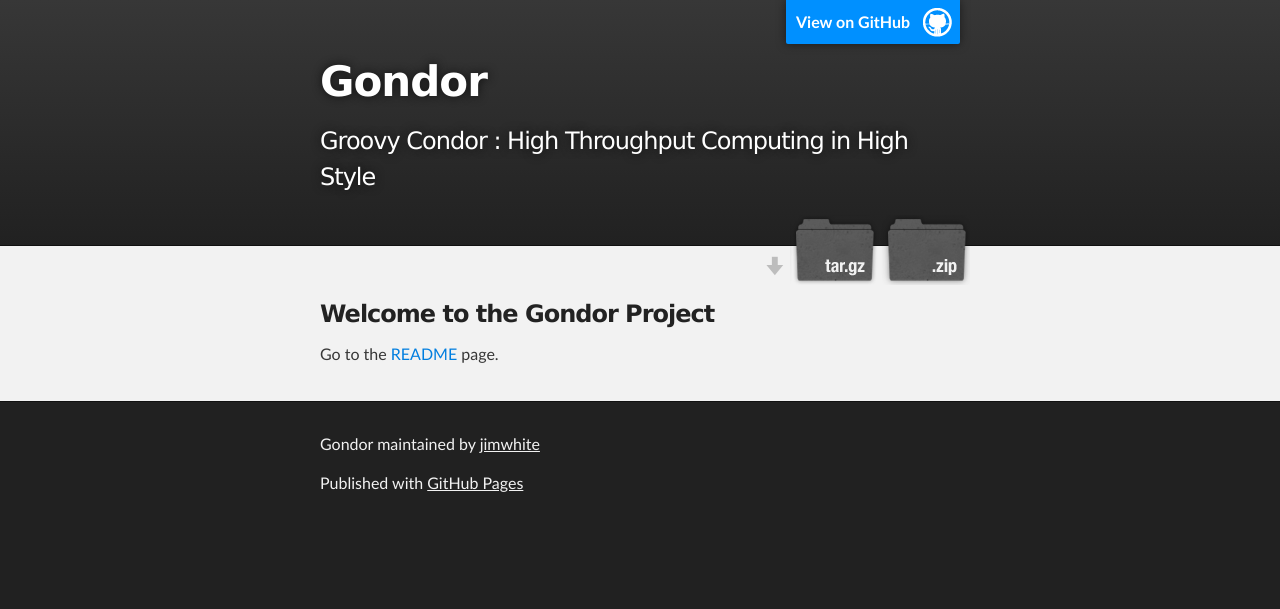
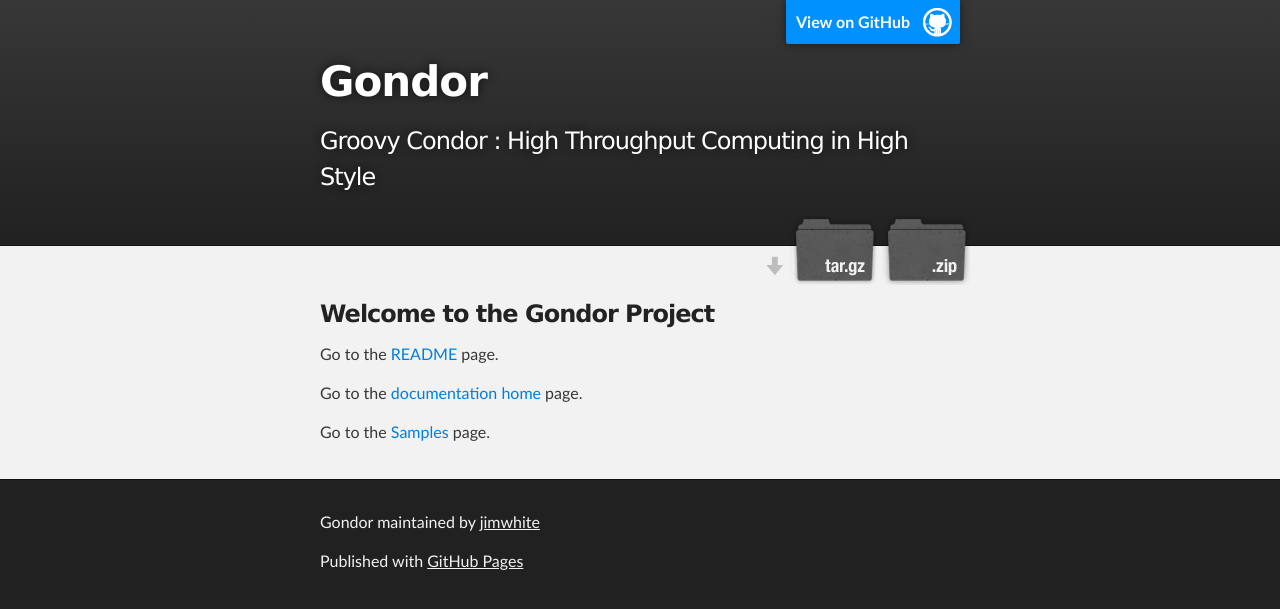
Before and after one commit to jimwhite/gondor, a Jekyll site: the page index.html, which Jekyll copies as it is, in a window 1280 px wide. Shown: the top 609 px of the page. Built offline with Jekyll 4.4.1, drawn with Linux system fonts in a browser that asks for light colours.

Commit message:
Update index.html

```diff
--- a/index.html
+++ b/index.html
@@ -34,6 +34,8 @@
         <h3>Welcome to the Gondor Project</h3>
 
         <p>Go to the <a href="README">README</a> page.</p>
+        <p>Go to the <a href="docs">documentation home</a> page.</p>
+        <p>Go to the <a href="docs/SAMPLE">Samples</a> page.</p>
       </section>
     </div>
 
```
